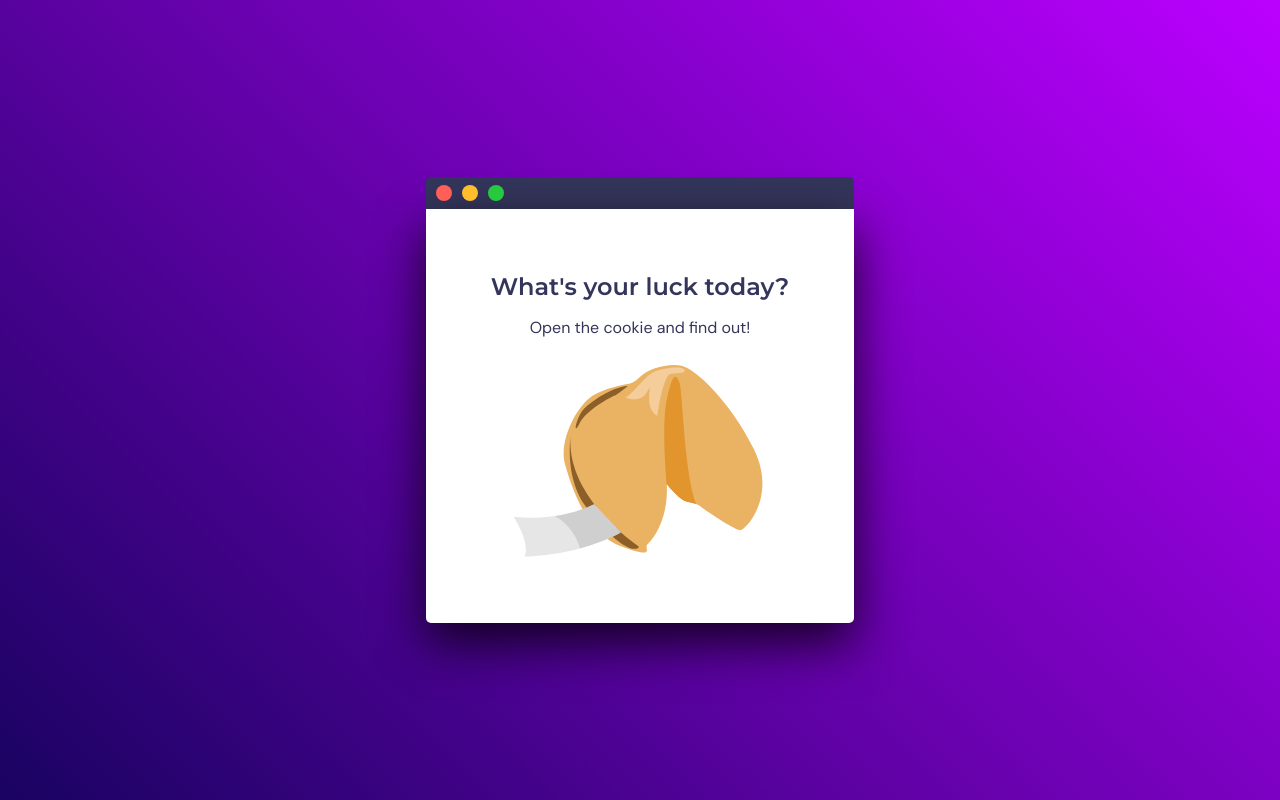
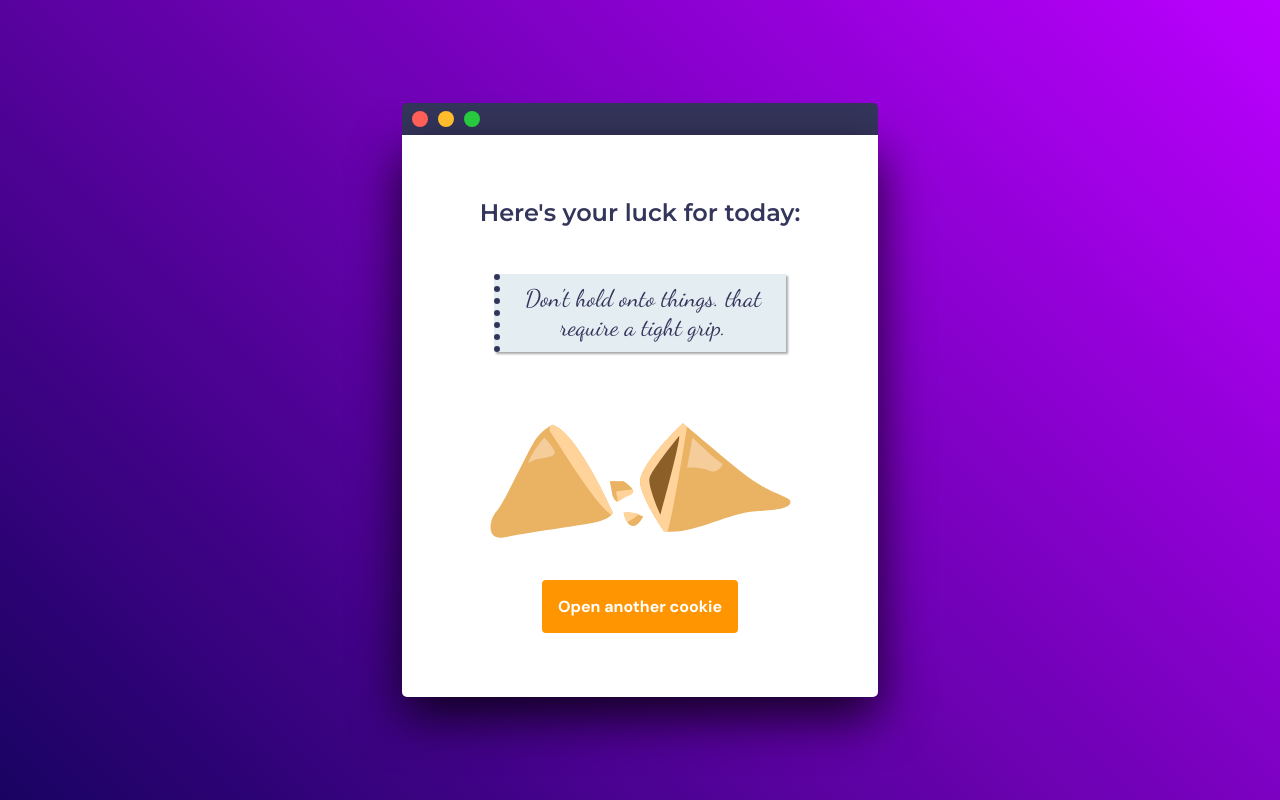
Before and after one commit to emidiovaleretto/rocketseat-fortune-cookie-js, a plain HTML site: page index.html in a window 1280 px wide. Drawn offline with Linux system fonts and the light colour scheme.

Commit message:
style: add style to the second box

```diff
--- a/assets/css/style.css
+++ b/assets/css/style.css
@@ -26,7 +26,7 @@ h2 {
   font-size: 2.4rem;
   line-height: 1.2;
 
-  margin-bottom: 1.6rem;
+  margin-bottom: 1.8rem;
 }
 
 p,
@@ -93,6 +93,36 @@ button {
   cursor: pointer;
 }
 
+.box-2 p {
+  font-family: "Dancing Script", cursive;
+  font-size: 2.4rem;
+  text-align: center;
+
+  width: 29.2rem;
+  padding: 1rem;
+  margin: 2.8rem;
+
+  border-left: 6px dotted #34355b;
+
+  background: #e4edf1;
+  box-shadow: 2px 2px 2px 0px rgba(85, 85, 85, 0.5);
+}
+
+button {
+  color: #fff;
+  font-weight: 700;
+  padding: 1.6rem;
+  border-radius: 0.4rem;
+  border: none;
+  background-color: #ff9500;
+  transition: background-color 0.2s ease-in-out;
+}
+
+button:hover {
+  background-color: #d07c06;
+  cursor: pointer;
+}
+
 @keyframes shake {
   0% {
     transform: translateX(0);
--- a/index.html
+++ b/index.html
@@ -24,12 +24,12 @@
       <span></span>
     </div>
     <div class="container">
-      <div class="box-1">
+      <div class="box-1 hidden">
         <h1>What's your luck today?</h1>
         <p>Open the cookie and find out!</p>
         <img src="./assets/img/fortune-cookie.svg" alt="A drawing of a fortune cookie ">
       </div>
-      <div class="box-2 hidden">
+      <div class="box-2">
         <h2>Here's your luck for today:</h2>
         <p class="fortune">Don't hold onto things. that require a tight grip.</p>
         <img src="./assets/img/opened-cookie.svg" alt="A drawing of an open fortune cookie">
```
